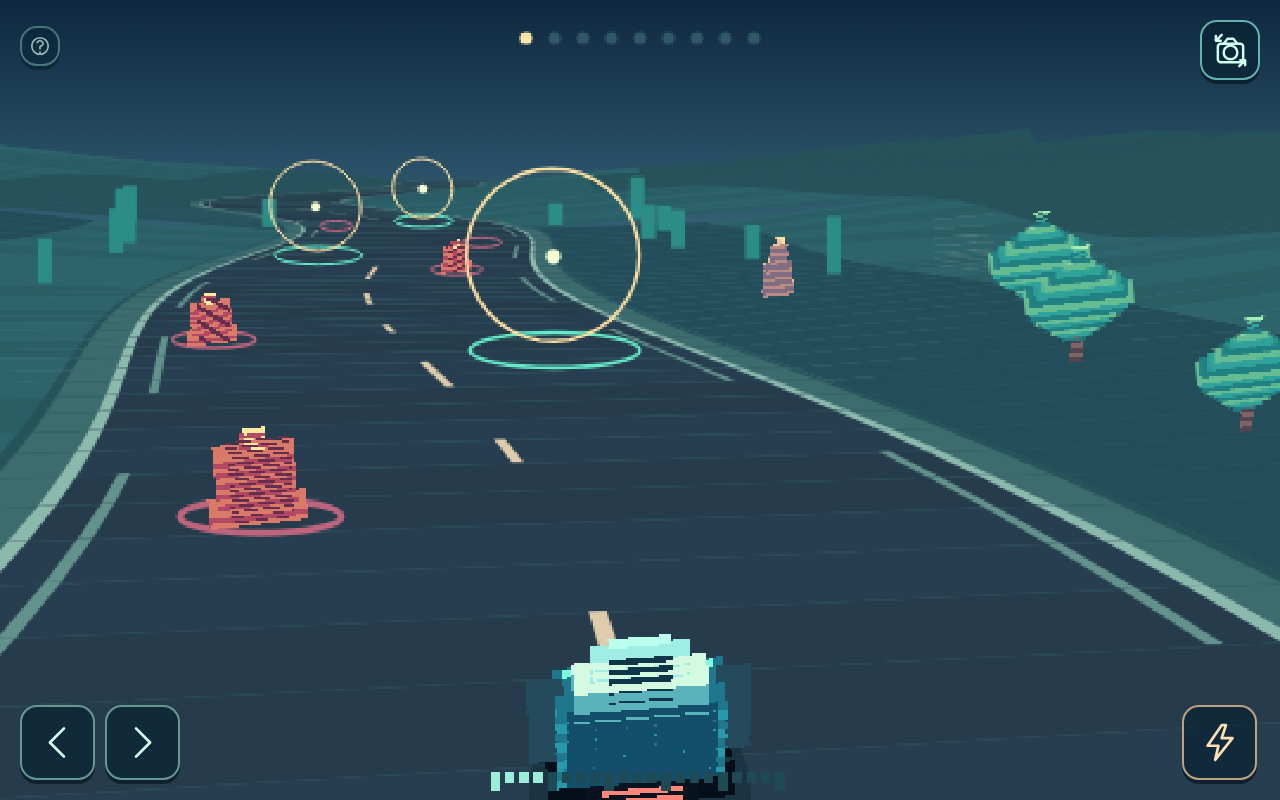
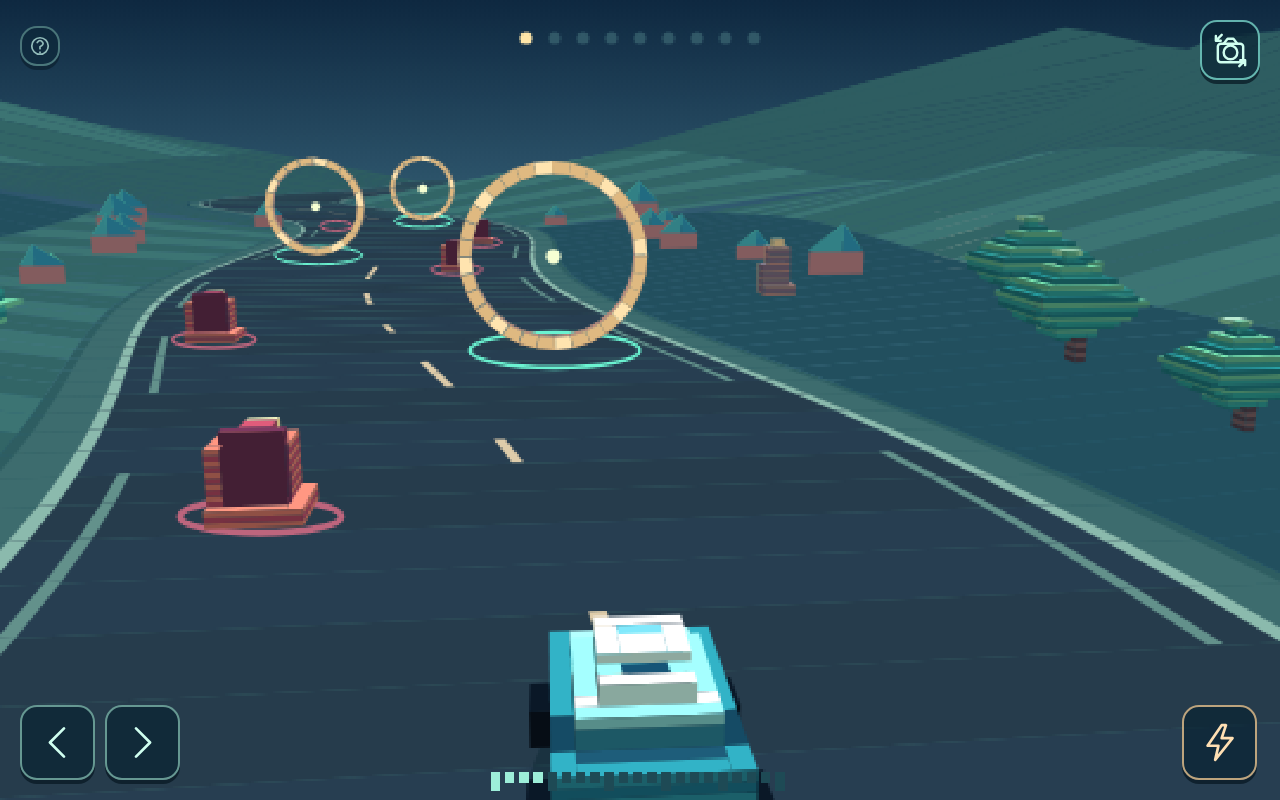
Before and after one commit to Udopamyu/minigame1go, a plain HTML site: page games/pixel-shift/index.html in a window 1280 px wide. Drawn offline with Linux system fonts and the light colour scheme; animation ran at ten frames a second.

Commit message:
Render true 3D voxel surfaces in TPS: shaded car, obstacles, trees and thick gates

```diff
--- a/games/pixel-shift/index.html
+++ b/games/pixel-shift/index.html
@@ -12,7 +12,7 @@
 <button id="camera" aria-label="俯瞰と追尾カメラを切り替え"><svg viewBox="0 0 40 40"><rect x="7" y="13" width="26" height="19" rx="3"/><circle cx="20" cy="22" r="7"/><path d="M13 13L17 8H23L27 13M11 4l-6 6m0-5v5h5M29 36l6-6m0 5v-5h-5"/></svg></button>
 <button id="helpBtn" aria-label="遊び方"><svg viewBox="0 0 32 32"><circle cx="16" cy="16" r="12"/><path d="M12 11Q16 5 20 11Q22 14 16 17V20M16 25v1"/></svg></button>
 </div>
-<div id="help" role="dialog" aria-modal="true" aria-label="操作説明"><article><h2>PIXEL SHIFT</h2><p>カメラが上空から車の後ろへ、同じ世界の中を飛んで移動します。</p><p>左右：A / D または ← / →<br>ブースト：Space / Shift / ↑<br>視点切替：C / V / Tab、またはカメラアイコン</p><p>光るゲートをくぐり、赤い障害物を避けて進みます。コースに沿って自動で走るので、左右への進路変更と視点の使い分けに集中できます。</p><p>プレイ画面は文字なし。俯瞰で先の障害物を確認し、追尾視点でスピードを楽しんでください。</p><button id="helpClose">戻る</button></article></div>
+<div id="help" role="dialog" aria-modal="true" aria-label="操作説明"><article><h2>PIXEL SHIFT</h2><p>カメラが上空から車の後ろへ、同じ立体世界の中を飛んで移動します。車・樹木・障害物・ゲートは、積層したドット絵を実際の立体面として描画しています。</p><p>左右：A / D または ← / →<br>ブースト：Space / Shift / ↑<br>視点切替：C / V / Tab、またはカメラアイコン</p><p>光るゲートをくぐり、赤い障害物を避けて進みます。コースに沿って自動で走るので、左右への進路変更と視点の使い分けに集中できます。</p><p>プレイ画面は文字なし。俯瞰で先の障害物を確認し、追尾視点でスピードを楽しんでください。</p><button id="helpClose">戻る</button></article></div>
 <script>
 (()=>{'use strict';
 const canvas=document.getElementById('game'),g=canvas.getContext('2d',{alpha:false,desynchronized:true});
@@ -31,10 +31,30 @@ const trees=[];for(let i=0;i<470;i++){const z=i*115+60;for(let side of [-1,1])tr
 // sprite stacks: horizontal sections, each a tiny independent pixel-art texture.
 function makeLayer(type,z){const c=document.createElement('canvas');c.width=35;c.height=49;const p=c.getContext('2d');p.imageSmoothingEnabled=false;const rect=(x,y,w,h,color)=>{p.fillStyle=color;p.fillRect(x,y,w,h)};
 if(type==='car'){
- if(z<3){rect(11,4,13,41,'#06121e');rect(7,10,5,9,'#040d18');rect(23,10,5,9,'#040d18');rect(7,31,5,9,'#040d18');rect(23,31,5,9,'#040d18');rect(13,4,9,5,'#d9fbeb');rect(13,42,9,3,'#ff8677')}
- if(z>1&&z<10){rect(8,10,19,29,z%2?'#1d768d':'#2799ad');rect(9,11,17,4,'#7cfcde');rect(9,34,17,5,'#124e69');rect(5,15,4,9,'#23495a');rect(26,15,4,9,'#23495a');rect(10,12,3,4,'#e7ffee');rect(22,12,3,4,'#e7ffee')}
- if(z>7&&z<14){const inset=z>11?2:0;rect(10+inset,18+inset,15-2*inset,17-2*inset,z<11?'#59b2bb':'#d5fae2');rect(12,20,11,9,z<11?'#174667':'#9feee5');rect(14,28,7,3,'#103447')}
- if(z===14){rect(14,22,7,5,'#baffec')}
+ if(z<4){
+  // Chassis, wheels, bumper and tail lights have their own exposed voxel faces.
+  rect(7,6,21,39,z<2?'#0b2737':'#1b5766');
+  for(let yy of [10,33]){rect(4,yy,6,8,'#07121e');rect(25,yy,6,8,'#07121e')}
+  rect(10,3,15,6,'#5cd9df');rect(10,41,15,4,'#0d2c42');
+  rect(8,43,6,2,'#ff8b73');rect(21,43,6,2,'#ff8b73');
+ }
+ if(z>=3&&z<9){
+  const w=z<6?21:19,xx=(35-w)/2;
+  rect(xx,7,w,35,z%2?'#19738a':'#278e9e');
+  rect(xx+1,8,w-2,4,'#90ead7');rect(xx+2,35,w-4,6,'#174960');
+  rect(xx+1,39,4,2,'#ff9675');rect(xx+w-5,39,4,2,'#ff9675');
+  rect(7,31,4,6,'#103b4f');rect(24,31,4,6,'#103b4f');
+ }
+ if(z>=8&&z<14){
+  // Narrowing cockpit: sloped blue glazing reads as a roof from above and
+  // solid, shaded windscreen and doors from the low chase camera.
+  const narrow=z>11?2:0,left=10+narrow,right=25-narrow;
+  rect(left,17+narrow,right-left,20-2*narrow,z<11?'#2b8497':'#83d5d0');
+  rect(left+2,17+narrow,right-left-4,9,z<11?'#0b3856':'#276d7f');
+  rect(left+2,27,right-left-4,5,'#11435e');
+  rect(left,33,right-left,3,'#d0fff0');
+ }
+ if(z===14){rect(13,21,9,10,'#d7fff0');rect(15,23,5,3,'#66b9c8')}
 }else if(type==='tree'){
  if(z<9){rect(16,17,4,8,z%2?'#7f6266':'#53434e')}
  if(z>=4){const r=z<12?Math.min(16,(z-2)*1.9):Math.max(2,18-(z-12)*2.1);rect(17-r,18-r,2*r,2*r,z%3===0?'#64bc92':z%3===1?'#207f81':'#2fa29a');if(z%3===0){rect(15-r*.4,12-r*.4,6,4,'#a6eeb5')}}
@@ -68,7 +88,7 @@ function backdrop(){let horizon=clamp(H*(.50+Math.tan(cam.pitch)*.28),-H*3,H*3);
  // parallax mountain silhouettes are behind all geometry, not collision objects
  if(cam.mix>.3){g.fillStyle='#2b6074';g.beginPath();g.moveTo(0,H*.50);for(let x=0;x<=W+20;x+=20){let v=Math.sin(x*.023+cam.yaw*5)+.5*Math.sin(x*.055+cam.yaw*2);g.lineTo(x,H*.44+v*14)}g.lineTo(W,H);g.lineTo(0,H);g.fill()}
 }
-function hillHeight(offset,z){let t=clamp((Math.abs(offset)-135)/900,0,1);return -.65+t*(24+15*S(z/160+offset/180)+12*S(z/91-offset/290))+t*t*88}
+function hillHeight(offset,z){let t=clamp((Math.abs(offset)-135)/900,0,1);return -.65+t*(55+27*S(z/210+offset/180)+18*S(z/127-offset/260))+t*t*215}
 const HILL_EDGES=[-1450,-900,-550,-325,-135,135,325,550,900,1450];
 function terrain(){const steps=[];for(let d=-230;d<3400;){let nd=d+(d<650?26:d<1600?62:130);steps.push([car.z+d,car.z+nd,d]);d=nd}
  for(let i=steps.length-1;i>=0;i--){const [z0,z1,d]=steps[i];const shade=(Math.floor(z0/56)%2===0);
@@ -79,7 +99,7 @@ function terrain(){const steps=[];for(let d=-230;d<3400;){let nd=d+(d<650?26:d<1
     const a=hillBands[j],b=hillBands[j+1];
     poly([[curve(z0)+a,hillHeight(a,z0),z0],[curve(z0)+b,hillHeight(b,z0),z0],
           [curve(z1)+b,hillHeight(b,z1),z1],[curve(z1)+a,hillHeight(a,z1),z1]],
-      j%3===0?(shade?'#295d64':'#2c6269'):j%3===1?'#255159':'#224c57');
+      j%3===0?(shade?'#3b7372':'#316465'):j%3===1?'#2d5c60':'#214e5d');
   }
   rectQuad(z0,z1,-131,131,-131,131,-.4,'#3c6b6d');rectQuad(z0,z1,-115,115,-115,115,-.20,shade?'#253b4b':'#263d50');
   rectQuad(z0,z1,-115,-111,-115,-111,0,'#8bbaad');rectQuad(z0,z1,111,115,111,115,0,'#8bbaad');
@@ -89,22 +109,129 @@ function terrain(){const steps=[];for(let d=-230;d<3400;){let nd=d+(d<650?26:d<1
 }
 function circle(x,y,r,color,thickness=2){g.strokeStyle=color;g.lineWidth=thickness;g.beginPath();g.arc(x,y,r,0,TAU);g.stroke()}
 function disk(x,y,r,color){g.fillStyle=color;g.beginPath();g.arc(x,y,r,0,TAU);g.fill()}
-function stack(type,x,z,ang=0,scale=1){let a=stacks[type],v=proj(x,0,z);if(!v||v.d>1050||v.k<.12)return;
- let phase=ang-cam.yaw,tilt=type==='car'?car.tilt*.13:0,viewPlane=Math.max(.095,Math.sin(cam.pitch));
- for(let i=0;i<a.length;i++){
-  let height=i*(type==='car'?1.15:type==='block'?1.22:1.65)*scale;
-  let p=proj(x,height,z);if(!p)continue;let sx=p.k*scale,sy=sx*viewPlane;
-  if(p.x < -75||p.x>W+75||p.y<-75||p.y>H+75)continue;
-  g.save();g.translate(p.x,p.y);g.rotate(phase+tilt);g.scale(sx,sy);g.drawImage(a[i],-17.5,-24.5);g.restore();drawCalls++;
+
+// Build real volumetric voxel surfaces from the original height-sliced sprites.
+// Each rectangle is an exposed 3D face, not a screen-facing sprite; the same mesh
+// is projected in the overhead and TPS camera with correct depth/side shading.
+function buildVoxelMesh(type){
+ const layers=stacks[type],step=type==='car'?2.5:3.5;
+ const nx=Math.ceil(35/step),nz=Math.ceil(49/step),ny=layers.length;
+ const solid=new Uint32Array(nx*nz*ny);
+ const slot=(i,j,k)=>((k*nz+j)*nx+i);
+ for(let k=0;k<ny;k++){
+  const c=layers[k],ctx=c.getContext('2d');const pixels=ctx.getImageData(0,0,c.width,c.height).data;
+  for(let j=0;j<nz;j++)for(let i=0;i<nx;i++){
+   let color=0;const sx=Math.min(34,Math.floor((i+.5)*step)),sz=Math.min(48,Math.floor((j+.5)*step));
+   let pos=(sz*35+sx)*4;
+   if(pixels[pos+3]>50){color=0x1000000|(pixels[pos]<<16)|(pixels[pos+1]<<8)|pixels[pos+2]}
+   if(color)solid[slot(i,j,k)]=color;
+  }
+ }
+ const dims=[nx,nz,ny],faceData=[];
+ const sample=(q)=>q[0]<0||q[1]<0||q[2]<0||q[0]>=nx||q[1]>=nz||q[2]>=ny?0:solid[slot(...q)];
+ for(let axis=0;axis<3;axis++){
+  const U=(axis+1)%3,V=(axis+2)%3,du=dims[U],dv=dims[V];
+  for(let plane=0;plane<=dims[axis];plane++){
+   const mask=new Array(du*dv).fill(null);
+   for(let v=0;v<dv;v++)for(let u=0;u<du;u++){
+    const a=[0,0,0],b=[0,0,0];a[axis]=plane-1;b[axis]=plane;a[U]=b[U]=u;a[V]=b[V]=v;
+    const A=sample(a),B=sample(b);
+    if(!!A===!!B)continue;
+    mask[v*du+u]={color:A||B,sign:A?1:-1};
+   }
+   for(let v=0;v<dv;v++)for(let u=0;u<du;u++){
+    const item=mask[v*du+u];if(!item)continue;
+    let width=1;
+    while(u+width<du){let a=mask[v*du+u+width];if(!a||a.color!==item.color||a.sign!==item.sign)break;width++}
+    let height=1;
+    outer:while(v+height<dv){for(let h=0;h<width;h++){
+      let a=mask[(v+height)*du+u+h];if(!a||a.color!==item.color||a.sign!==item.sign)break outer
+    }height++}
+    for(let dy=0;dy<height;dy++)for(let dx=0;dx<width;dx++)mask[(v+dy)*du+u+dx]=null;
+    const corners=[];
+    for(const [cu,cv] of [[u,v],[u+width,v],[u+width,v+height],[u,v+height]]){
+      const q=[0,0,0];q[axis]=plane;q[U]=cu;q[V]=cv;
+      corners.push([q[0]*step-17.5, q[2]*(type==='car'?1.15:type==='block'?1.3:1.6),24.5-q[1]*step]);
+    }
+    // Face normals in local model axes: source j increases toward back (-world z).
+    const normal=axis===0?[item.sign,0,0]:axis===1?[0,0,-item.sign]:[0,item.sign,0];
+    const light=axis===2?(item.sign>0?1.26:.48):axis===0?(item.sign>0?.78:.61):(item.sign>0?.66:.95);
+    const r=(item.color>>>16)&255,g=(item.color>>>8)&255,b=item.color&255;
+    const rgb=`rgb(${Math.min(255,Math.round(r*light))},${Math.min(255,Math.round(g*light))},${Math.min(255,Math.round(b*light))})`;
+    faceData.push({corners,normal,rgb,centroid:corners.reduce((acc,p)=>[acc[0]+p[0]/4,acc[1]+p[1]/4,acc[2]+p[2]/4],[0,0,0])});
+   }
+  }
+ }
+ return faceData;
+}
+const volumes={car:buildVoxelMesh('car'),tree:buildVoxelMesh('tree'),tower:buildVoxelMesh('tower'),block:buildVoxelMesh('block')};
+const depthFaces=[];
+function stack(type,x,z,ang=0,scale=1){
+ const base=proj(x,0,z);if(!base||base.d>1100||base.k<.12)return;
+ const mesh=volumes[type],ss=S(ang),cc=C(ang);
+ // Different layers have correct exposed front/back/side faces. Cull faces
+ // pointing away from the single perspective camera, then painter-sort.
+ depthFaces.length=0;
+ for(const f of mesh){
+  const n=f.normal;
+  const nx=n[0]*cc+n[2]*ss,ny=n[1],nz=-n[0]*ss+n[2]*cc;
+  const cx=x+scale*(f.centroid[0]*cc+f.centroid[2]*ss),cy=f.centroid[1]*scale,
+        cz=z+scale*(-f.centroid[0]*ss+f.centroid[2]*cc);
+  if(nx*(cam.x-cx)+ny*(cam.y-cy)+nz*(cam.z-cz)<=0)continue;
+  const d=camCoord(cx,cy,cz).Z;if(d<3.7)continue;
+  depthFaces.push({f,d});
+ }
+ depthFaces.sort((a,b)=>b.d-a.d);
+ for(const item of depthFaces){
+  const f=item.f;const verts=[];let outside=0;
+  for(const p of f.corners){
+   let px=x+scale*(p[0]*cc+p[2]*ss),py=scale*p[1],pz=z+scale*(-p[0]*ss+p[2]*cc);
+   const v=proj(px,py,pz);if(!v){outside++;continue}verts.push(v)
+  }
+  if(outside||verts.length!==4)continue;
+  if(verts.every(p=>p.x<0)||verts.every(p=>p.x>W)||verts.every(p=>p.y<0)||verts.every(p=>p.y>H))continue;
+  g.fillStyle=f.rgb;g.beginPath();g.moveTo(verts[0].x,verts[0].y);
+  for(let i=1;i<4;i++)g.lineTo(verts[i].x,verts[i].y);g.closePath();g.fill();drawCalls++;
  }
 }
 function groundMark(x,z,r,color){let p=proj(x,.4,z);if(!p)return;let ry=Math.max(2,r*p.k*Math.sin(cam.pitch));g.strokeStyle=color;g.lineWidth=clamp(p.k*1.5,1,4);g.beginPath();g.ellipse(p.x,p.y,r*p.k,ry,0,0,TAU);g.stroke()}
-function drawGate(o){let x=curve(o.z)+o.lane,d=o.z-car.z;if(d< -80||d>1800)return;
- const alpha=o.got?.28:1;groundMark(x,o.z,35,o.got?'#6b988b':'#64eac8');
- if(d>1300)return;
- g.save();g.globalAlpha=alpha;g.strokeStyle=o.got?'#426d78':'#ffe1a4';g.lineWidth=clamp(320/(d+230)*2.5,1,6);g.beginPath();let seen=0;
- for(let i=0;i<=36;i++){let angle=i/36*TAU,wx=x+Math.cos(angle)*35,wy=39+Math.sin(angle)*35,p=proj(wx,wy,o.z);if(p){if(!seen)g.moveTo(p.x,p.y);else g.lineTo(p.x,p.y);seen++}}if(seen>1)g.stroke();
- if(!o.got){let p=proj(x,39,o.z);if(p&&p.k>.2){disk(p.x,p.y,clamp(3*p.k,2,9),'#f7ffd5')}}g.restore();drawCalls++;
+function drawGate(o){
+ const x=curve(o.z)+o.lane,d=o.z-car.z;if(d<-80||d>1800)return;
+ groundMark(x,o.z,35,o.got?'#4f837d':'#6af3d1');
+ if(d>1350){const p=proj(x,39,o.z);if(p)disk(p.x,p.y,clamp(2*p.k,1,5),'#f7f1c6');return}
+ // The checkpoint is a solid extruded arch: 2 concentric outlines, a front,
+ // a back and a shaded inner/outer wall, all in the same 3D world.
+ const n=d<600?32:20,inner=33,outer=38,center=39,front=o.z-3.6,back=o.z+3.6;
+ g.save();g.globalAlpha=o.got?.38:1;
+ for(let i=0;i<n;i++){
+  let a=i/n*TAU,b=(i+1)/n*TAU;
+  let frontOuter0=[x+C(a)*outer,center+S(a)*outer,front],frontOuter1=[x+C(b)*outer,center+S(b)*outer,front];
+  let frontInner0=[x+C(a)*inner,center+S(a)*inner,front],frontInner1=[x+C(b)*inner,center+S(b)*inner,front];
+  let backOuter0=[x+C(a)*outer,center+S(a)*outer,back],backOuter1=[x+C(b)*outer,center+S(b)*outer,back];
+  let backInner0=[x+C(a)*inner,center+S(a)*inner,back],backInner1=[x+C(b)*inner,center+S(b)*inner,back];
+  poly([backInner0,backOuter0,backOuter1,backInner1],'#64797a');
+  poly([frontOuter0,backOuter0,backOuter1,frontOuter1],'#85675d');
+  poly([frontInner0,frontInner1,backInner1,backInner0],'#c18d7c');
+  poly([frontInner0,frontOuter0,frontOuter1,frontInner1],o.got?'#6b8992':i%4?'#dfb980':'#ffe4af');
+ }
+ if(!o.got){let p=proj(x,center,o.z);if(p&&p.k>.2)disk(p.x,p.y,clamp(3*p.k,2,9),'#f6ffd3')}
+ g.restore();
+}
+function farVolume(o){
+ const z=o.z,x=o.x,s=o.s;
+ if(o.type==='tower'){
+  const r=10*s,h=45*s;
+  poly([[x-r,0,z-r],[x+r,0,z-r],[x+r,h,z-r],[x-r,h,z-r]],'#916d83');
+  poly([[x+r,0,z-r],[x+r,0,z+r],[x+r,h,z+r],[x+r,h,z-r]],'#5b647a');
+  poly([[x-r,h,z-r],[x+r,h,z-r],[x+r,h,z+r],[x-r,h,z+r]],'#e8c7aa');
+ }else{
+  const r=17*s,h=32*s;
+  // Crossing solid diamond/prisms remain readable from either viewpoint.
+  poly([[x-r,h*.45,z],[x,h*.98,z-r],[x+r,h*.45,z],[x,h*.70,z+r]],'#52b99f');
+  poly([[x-r,h*.45,z],[x,h*.98,z-r],[x,h*.15,z-r]],'#317f85');
+  poly([[x+r,h*.45,z],[x,h*.98,z-r],[x,h*.15,z-r]],'#216a80');
+  poly([[x-r,0,z-r*.18],[x+r,0,z-r*.18],[x+r,h*.43,z-r*.18],[x-r,h*.43,z-r*.18]],'#835b5d');
+ }
 }
 function drawObjects(){const drawList=[];
  for(let i=0;i<trees.length;i++){let o=trees[i],d=o.z-car.z;if(d> -150&&d<1350)drawList.push({d,kind:'tree',o})}
@@ -113,7 +240,7 @@ function drawObjects(){const drawList=[];
  drawList.sort((a,b)=>b.d-a.d);
  for(let item of drawList){let o=item.o;if(item.kind==='tree'){
     let p=proj(o.x,0,o.z);if(!p||p.x<-75||p.x>W+75)continue;
-    if(item.d>580){let h=clamp(p.k*35*o.s,2,40);g.fillStyle=o.type==='tower'?'#b09e92':'#2b8d86';g.fillRect(p.x-3,p.y-h,6,h);drawCalls++}
+    if(item.d>580){farVolume(o)}
     else stack(o.type,o.x,o.z,0,o.s)
   }else if(item.kind==='hazard'){
    let x=curve(o.z)+o.lane;if(!o.hit){groundMark(x,o.z,18,'#bd647c');stack('block',x,o.z)}
@@ -169,7 +296,7 @@ document.addEventListener('keydown',e=>{let k=e.key.toLowerCase();if(['arrowleft
 document.addEventListener('keyup',e=>{let k=e.key.toLowerCase();if(k==='arrowleft'||k==='a')input.left=false;if(k==='arrowright'||k==='d')input.right=false;if(k==='arrowup'||k==='shift'||k===' ')input.boost=false});
 window.addEventListener('blur',()=>{input.left=input.right=input.boost=false});
 // Automated evaluation probes: no debug control hooks or gameplay mutation.
-window.pixelShiftDiagnostics=()=>({frames:frame,fps,mix:Number(cam.mix.toFixed(4)),target:cam.target,pitch:Number(cam.pitch.toFixed(3)),camera:{x:Number(cam.x.toFixed(1)),y:Number(cam.y.toFixed(1)),z:Number(cam.z.toFixed(1)),focal:Number(cam.focal.toFixed(1))},car:{z:Math.round(car.z),lane:Math.round(car.lane),speed:Math.round(car.speed)},gatesPassed,gateMissed,collisionCount,drawCalls,viewport:[W,H],render:'single-3d-camera-projection',spriteLayers:stacks.car.length});
+window.pixelShiftDiagnostics=()=>({frames:frame,fps,mix:Number(cam.mix.toFixed(4)),target:cam.target,pitch:Number(cam.pitch.toFixed(3)),camera:{x:Number(cam.x.toFixed(1)),y:Number(cam.y.toFixed(1)),z:Number(cam.z.toFixed(1)),focal:Number(cam.focal.toFixed(1))},car:{z:Math.round(car.z),lane:Math.round(car.lane),speed:Math.round(car.speed)},gatesPassed,gateMissed,collisionCount,drawCalls,viewport:[W,H],render:'single-3d-camera-volumetric-sprite-mesh',spriteLayers:stacks.car.length,meshFaces:Object.fromEntries(Object.entries(volumes).map(([n,mesh])=>[n,mesh.length]))});
 requestAnimationFrame(tick);
 })();
 </script></body></html>
```
